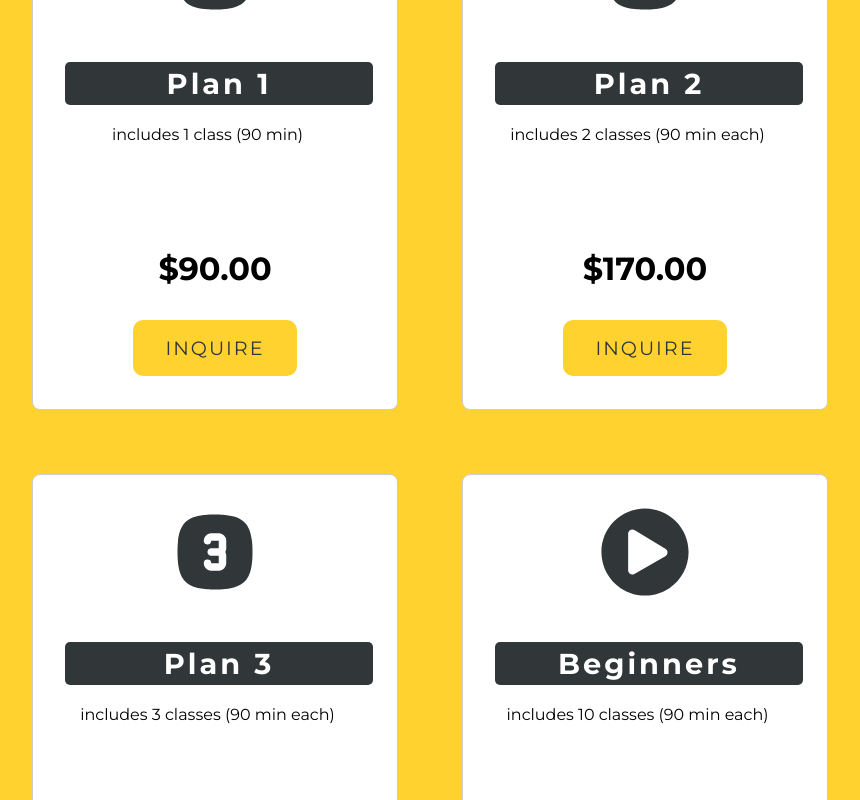
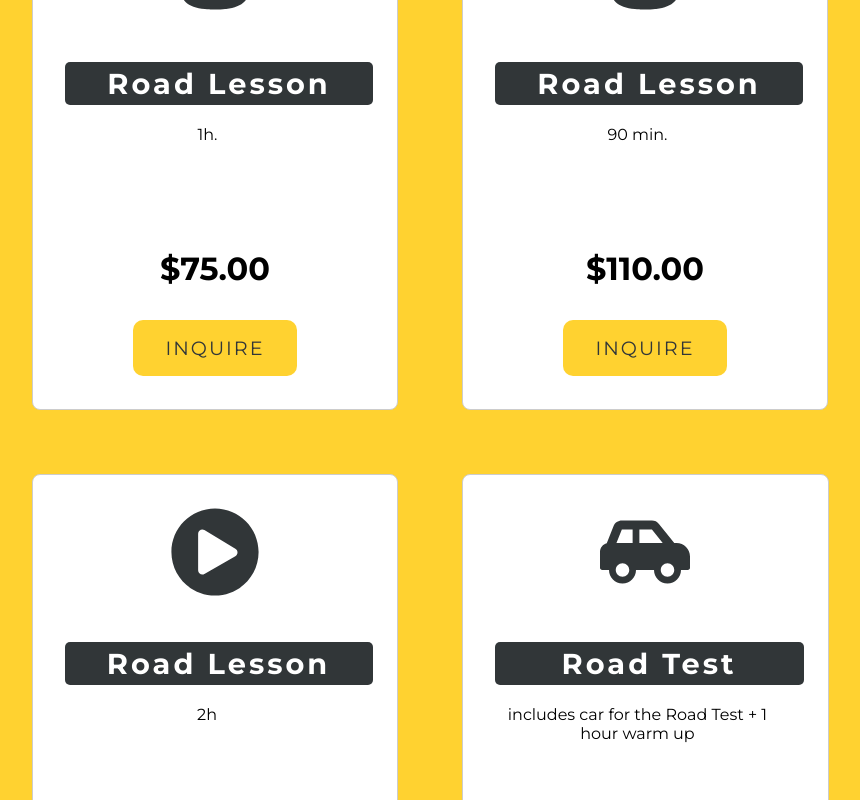
Before and after one commit to vanncastro/vancastro, a Next.js app: page / in a window 1280 px wide. Shown: the part 1700-2500 px from the top of the page, without its empty margins (210-1070 px from the left). Built offline with nearby package versions, Linux system fonts and the light colour scheme.

Commit message:
changed times

```diff
--- a/src/components/Plans.tsx
+++ b/src/components/Plans.tsx
@@ -13,43 +13,35 @@ export const Plans = () => {
     const pricePlans = [
         {
             id: 1,
-            title: 'Plan 1',
-            description: 'includes 1 class (90 min)',
+            title: 'Road Lesson',
+            description: '1h.',
             old_price: null,
-            price: '90.00',
+            price: '75.00',
             icon: <TbSquareRoundedNumber1Filled fontSize="inherit" />,
         },
         {
             id: 2,
-            title: 'Plan 2',
-            description: 'includes 2 classes (90 min each)',
-            price: '170.00',
+            title: 'Road Lesson',
+            description: '90 min.',
+            price: '110.00',
             old_price: null,
             icon: <TbSquareRoundedNumber2Filled fontSize="inherit" />,
         },
+
         {
             id: 3,
-            title: 'Plan 3',
-            description: 'includes 3 classes (90 min each)',
-            price: '240.00',
-            old_price: null,
-            icon: <TbSquareRoundedNumber3Filled fontSize="inherit" />,
-        },
-
-        {
-            id: 4,
-            title: 'Beginners',
-            description: 'includes 10 classes (90 min each)',
-            price: '750.00',
+            title: 'Road Lesson',
+            description: '2h',
+            price: '150.00',
             old_price: null,
             icon: <FaPlayCircle fontSize="inherit" />,
         },
 
         {
-            id: 5,
+            id: 4,
             title: 'Road Test',
-            description: 'includes car for the Road Test + 30 minutes of warm up',
-            price: '120.00',
+            description: 'includes car for the Road Test + 1 hour warm up',
+            price: '150.00',
             old_price: null,
             icon: <FaCarSide fontSize="inherit" />,
         },
```
